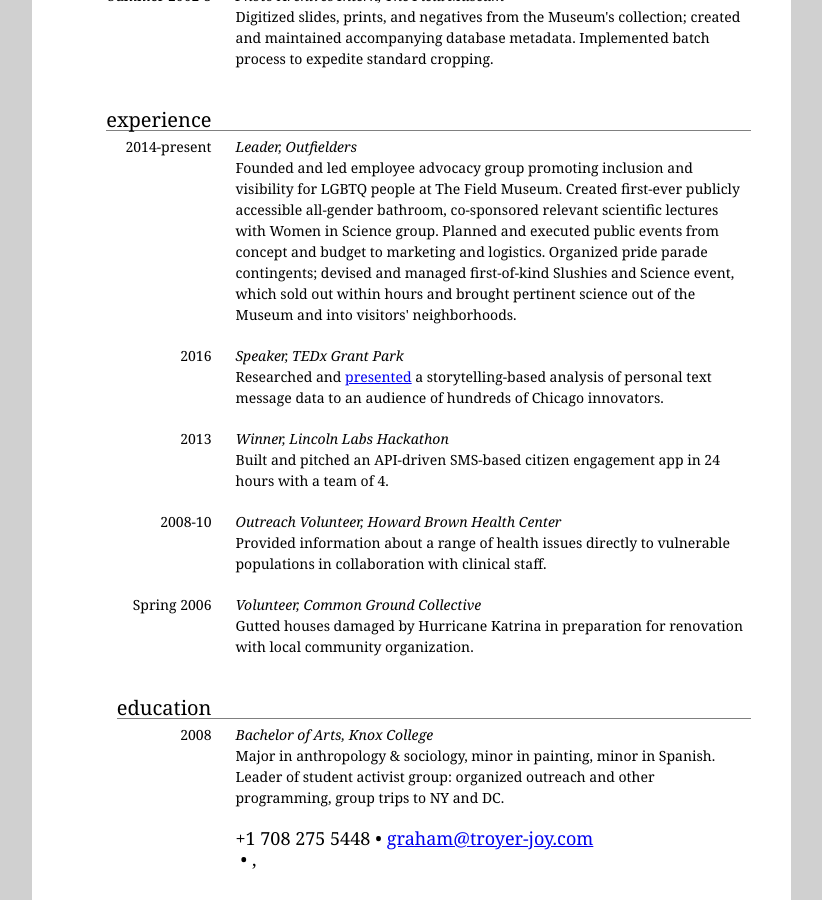
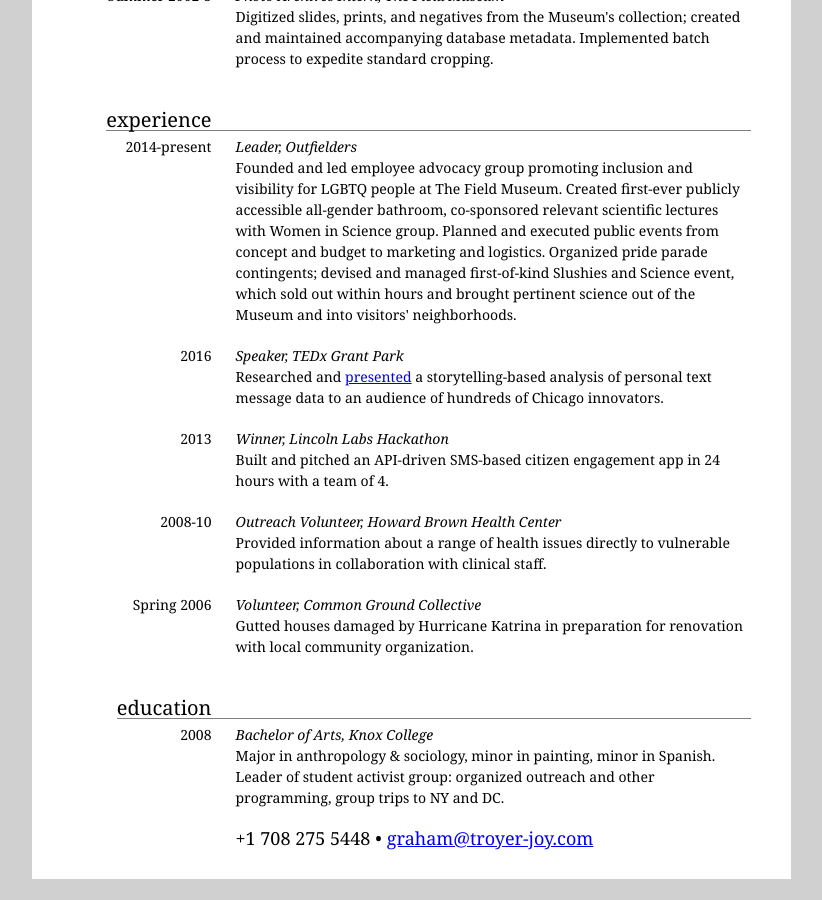
Before and after one commit to telegraham/resume, a Jekyll site: the page built from index.html, in a window 1280 px wide and 900 px high, scrolled down 1179 px. Shown: the whole window, without its empty margins (229-1051 px from the left). Built offline with Jekyll 4.4.1, drawn with Linux system fonts in a browser that asks for light colours; after the commit the page ends 2058 px from its top, so only the background shows below that.

Commit message:
Update index.html

```diff
--- a/index.html
+++ b/index.html
@@ -46,7 +46,5 @@
 	<ol class="items">
 		<li>{{ site.data.resume.phone }}</li>
 		<li><a href="mailto:{{ site.data.resume.email }}">{{ site.data.resume.email }}</a></li>
-		<li class="address">{{ site.data.resume.address.street | join }}</li>
-		<li>{{ site.data.resume.address.city }}, {{ site.data.resume.address.state }}</li>
 	</footer>
 </article>
```
